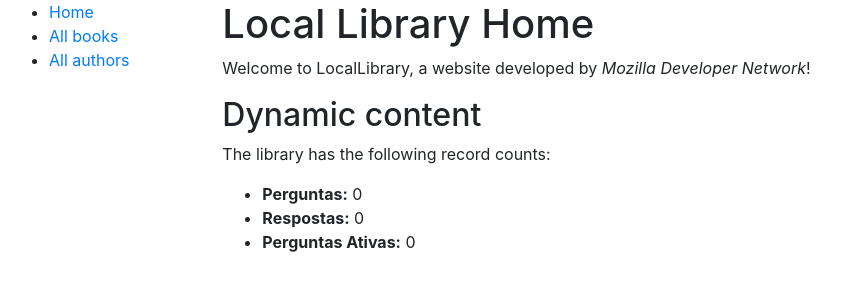
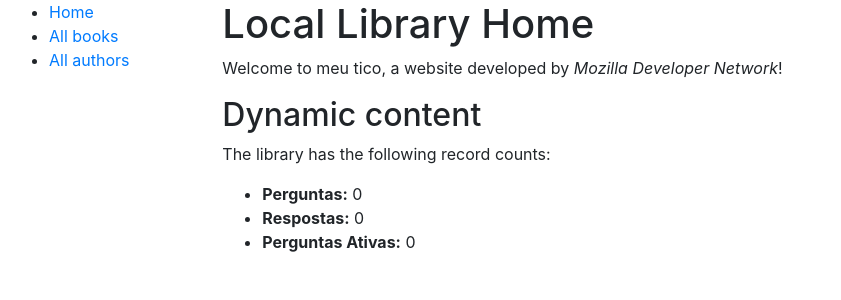
Before and after one commit to deguedess/IPAA, a Django app: page /Polls/ in a window 1280 px wide. Shown: the top 300 px of the page, without its empty margins (6-847 px from the left). Run offline with Django 3.2, Linux system fonts and the light colour scheme; data that the repository does not hold is empty.

Commit message:
Signed-off-by: iuri <iuri.guedes.emer@gmail.com>

```diff
--- a/IPAA_APP/Polls/templates/index.html
+++ b/IPAA_APP/Polls/templates/index.html
@@ -3,7 +3,7 @@
 
 {% block content %}
   <h1>Local Library Home</h1>
-  <p>Welcome to LocalLibrary, a website developed by <em>Mozilla Developer Network</em>!</p>
+  <p>Welcome to meu tico, a website developed by <em>Mozilla Developer Network</em>!</p>
   <h2>Dynamic content</h2>
   <p>The library has the following record counts:</p>
   <ul>
```
